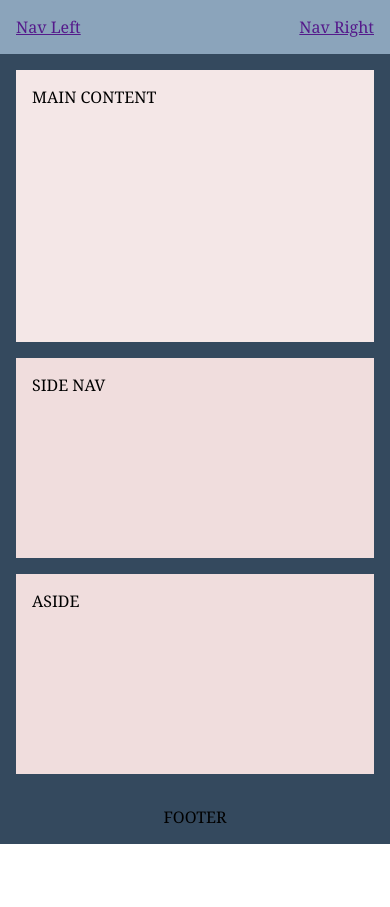
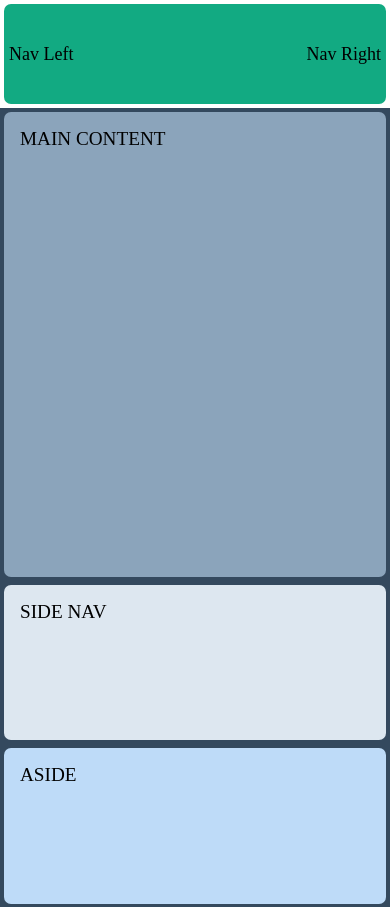
Before and after one commit to Val-Ge/Holy-Grail, a plain HTML site: page index.html in a window 390 px wide. Shown: the top 907 px of the page. Before the commit the page ends 844 px from the top, so only its background shows below. Drawn offline with Linux system fonts and the light colour scheme.

Commit message:
update mobile responsiveness

```diff
--- a/style.css
+++ b/style.css
@@ -6,29 +6,33 @@
 body {
     display: flex;
     flex-direction: column;
-    height: 100vh;
-    margin: 0;
-    font-family: Georgia;
-
+    min-height: 100vh;
 }
 
 header, footer {
-    background: #8ba4bb;
+    display: flex;
+    background: #12aa82;
     padding: 1rem;
     text-align: center;
+    flex-basis: 100px;
+    font-size: large;
 }
 
 header {
     display: flex;
     justify-content: space-between;
+    align-items: center;
 }
 
+main > *, header, footer {
+    margin: 4px;
+    padding: 5px;
+    border-radius: 7px;;
+}
 main {
-    display: grid;
-    grid-template-columns: 1fr 3fr 1fr;
-    gap: 1rem;
-    flex: 1;
-    padding: 1rem;
+    display: flex;
+    flex-basis: 800px;
+    font-size: larger;
 }
 
 nav, aside, article {
@@ -36,56 +40,42 @@ nav, aside, article {
     background-color: #34495e;
 }
 footer {
-    background-color: #34495e;
+    background-color: #12aa82;
     padding: 1rem;
     text-align: center;
+
 }
 
-main > article {
-    flex: 1;
-    order: 2;
-    padding: 1rem;
-    background: #f4e7e7;
+a {
+    text-decoration: none;
+    color: black;
+}
+article {
+    flex-basis: 60%;
+    background-color: #8ba4bb;
+    flex-grow: 1;
 }
 
-main > nav, main > aside {
-    flex: 0 0 200px;
-    padding: 1rem;
-    background: #f0dddd;
+nav {
+    flex-basis: 20%;
+    order: -1;
+    background-color: rgb(221, 231, 240);
 }
 
-/* main > nav {
-    order: 1;
+aside {
+    flex-basis: 20%;
+    background-color: #bedbf8;
 }
-
-main > aside {
-    order: 3;
-} */
 
 
 @media screen and (max-width: 640px) {
     main {
         display: flex;
         flex-direction: column;
-        align-items: stretch;
         background: #34495e;
+        flex-grow: 1;
     }
-
+    nav {
+        order:0;
+    }
 }
-
-/* nav, aside, article {
-    width: 100%;
-    margin-bottom: 1rem;
-} */
-
-article {
-    order: 1;
-}
-
-nav {
-    order: 2;
-}
-
-aside {
-    order: 3;
-}
```
